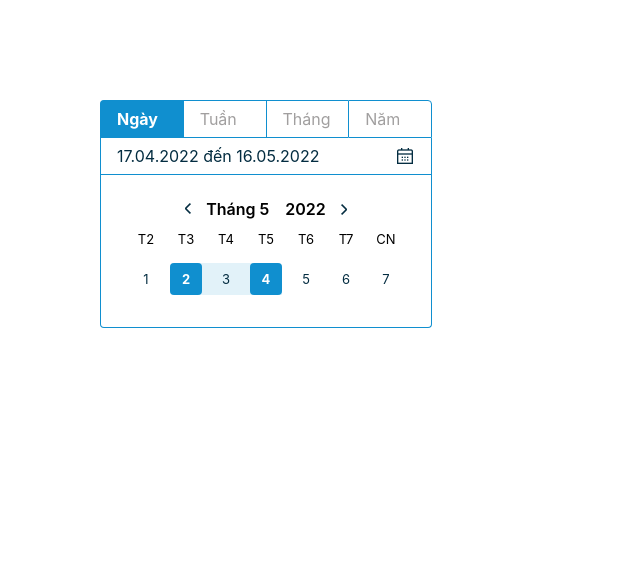
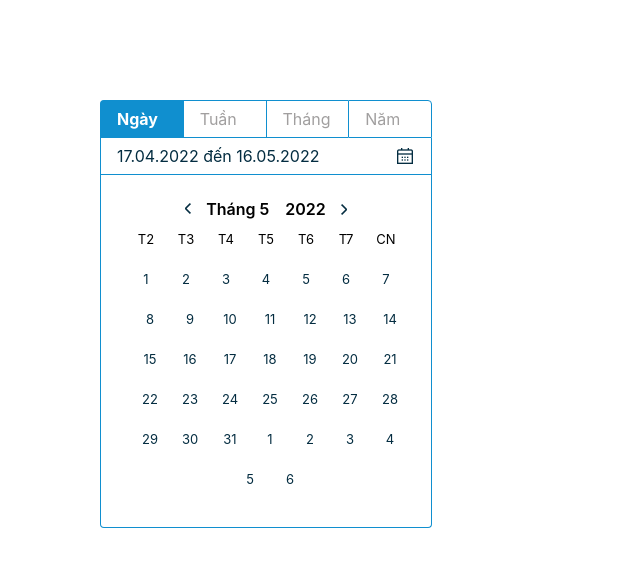
Before and after one commit to vhungitm/date-range, a React (Create React App) app: page / in a window 1280 px wide. Shown: the top 566 px of the page, without its empty margins (0-640 px from the left). Built offline with nearby package versions, Linux system fonts and the light colour scheme.

Commit message:
Implement the code

```diff
--- a/src/components/DateRange/index.jsx
+++ b/src/components/DateRange/index.jsx
@@ -1,4 +1,4 @@
-import React from 'react';
+import React, { useEffect, useState } from 'react';
 import './scss/_date-range.scss';
 
 export const DateRange = () => {
@@ -33,7 +33,36 @@ export const DateRange = () => {
 		}
 	];
 
-	console.log(new Date('2022-08-26').getDay());
+	const [calendar, setCalendar] = useState();
+
+	useEffect(() => {
+		if (!calendar) {
+			const now = new Date();
+			const nowYear = now.getFullYear();
+			const nowMonth = now.getMonth();
+			const nowDate = now.getDate();
+			const nowDay = now.getDay();
+			console.log(nowDay);
+
+			const endDate = new Date(nowYear, nowMonth, 0);
+
+			let newCalendar = [];
+
+			console.log(new Date(nowYear, nowMonth, 1).getDay());
+
+			for (
+				let i = 2 - new Date(nowYear, nowMonth, 1).getDay();
+				i < 7 - -endDate.getDay() + endDate.getDate();
+				i++
+			) {
+				newCalendar = [...newCalendar, new Date(nowYear, nowMonth, i)];
+			}
+			setCalendar(newCalendar);
+		}
+	}, []);
+
+	console.log(calendar);
+
 	return (
 		<div className="date-range">
 			<div className="date-range-header">
@@ -73,27 +102,14 @@ export const DateRange = () => {
 					</div>
 
 					<div className="date-range-calendar-week">
-						<div className="date-range-calendar-day">
-							<div className="date-range-calendar-day-value">1</div>
-						</div>
-						<div className="date-range-calendar-day start-day">
-							<div className="date-range-calendar-day-value  active">2</div>
-						</div>
-						<div className="date-range-calendar-day active">
-							<div className="date-range-calendar-day-value  active">3</div>
-						</div>
-						<div className="date-range-calendar-day end-day">
-							<div className="date-range-calendar-day-value">4</div>
-						</div>
-						<div className="date-range-calendar-day">
-							<div className="date-range-calendar-day-value">5</div>
-						</div>
-						<div className="date-range-calendar-day">
-							<div className="date-range-calendar-day-value">6</div>
-						</div>
-						<div className="date-range-calendar-day">
-							<div className="date-range-calendar-day-value">7</div>
-						</div>
+						{calendar &&
+							calendar.map(item => (
+								<div key={item} className="date-range-calendar-day">
+									<div className="date-range-calendar-day-value">
+										{item.getDate()}
+									</div>
+								</div>
+							))}
 					</div>
 				</div>
 			</div>
```
